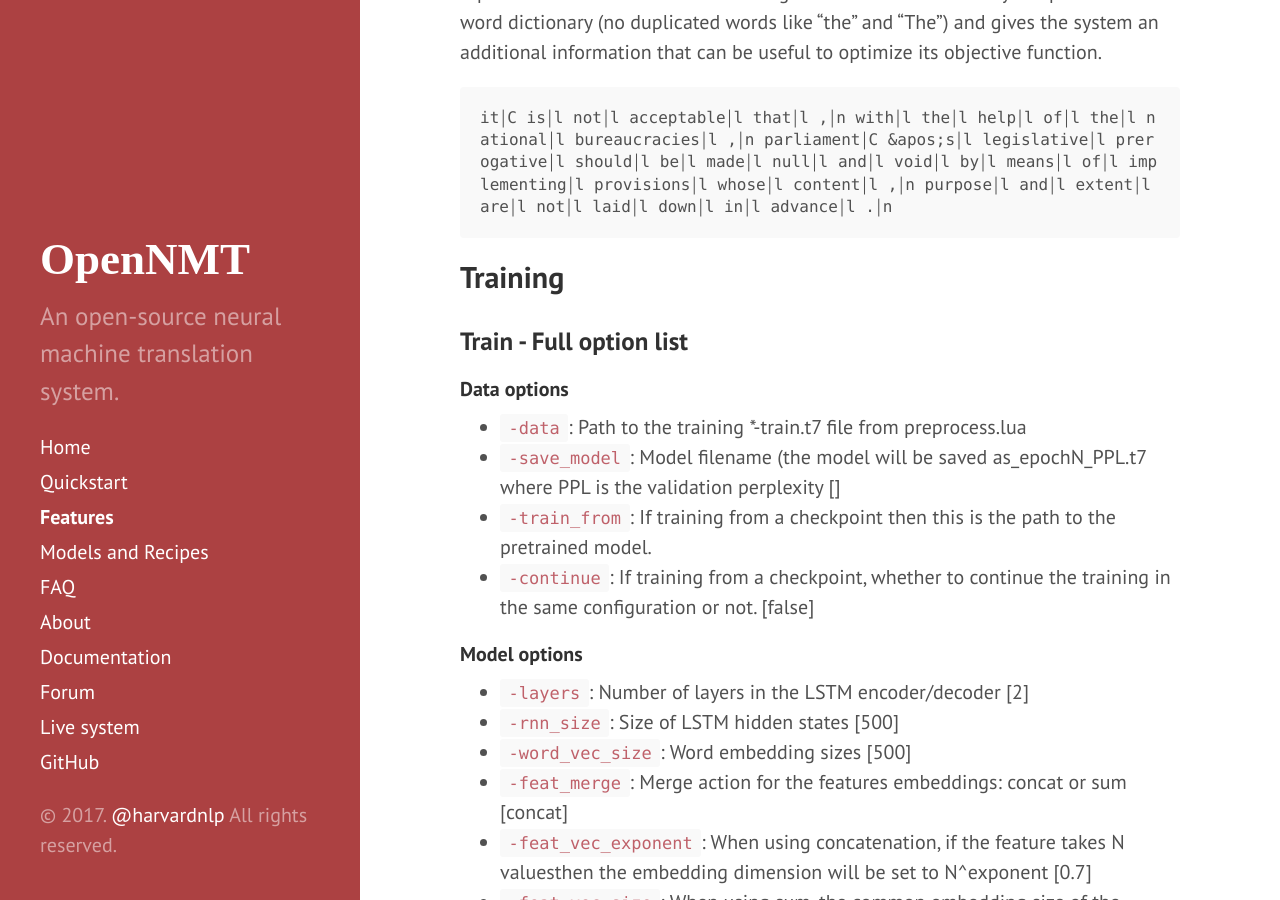
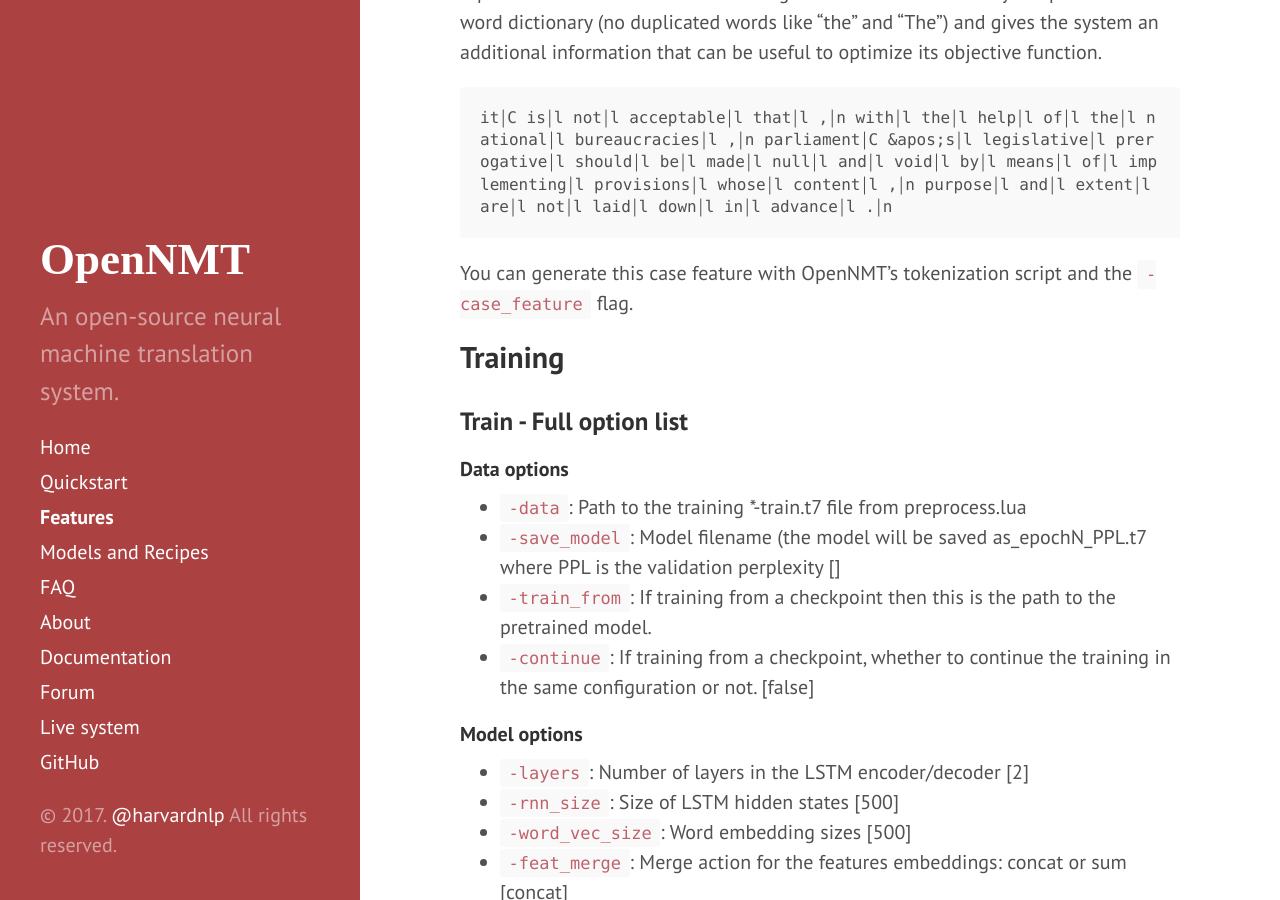
Before and after one commit to OpenNMT/opennmt.github.io, a Jekyll site: the page built from Advanced.md, in a window 1280 px wide and 900 px high, scrolled down 3126 px. Built offline with Jekyll 4.4.1, drawn with Linux system fonts in a browser that asks for light colours.

Commit message:
Add note on tokenization with case feature

````diff
--- a/Advanced.md
+++ b/Advanced.md
@@ -82,6 +82,8 @@ information that can be useful to optimize its objective function.
 ```
 it￨C is￨l not￨l acceptable￨l that￨l ,￨n with￨l the￨l help￨l of￨l the￨l national￨l bureaucracies￨l ,￨n parliament￨C &apos;s￨l legislative￨l prerogative￨l should￨l be￨l made￨l null￨l and￨l void￨l by￨l means￨l of￨l implementing￨l provisions￨l whose￨l content￨l ,￨n purpose￨l and￨l extent￨l are￨l not￨l laid￨l down￨l in￨l advance￨l .￨n
 ```
+
+You can generate this case feature with OpenNMT's tokenization script and the `-case_feature` flag.
 
 ## Training
 
````
